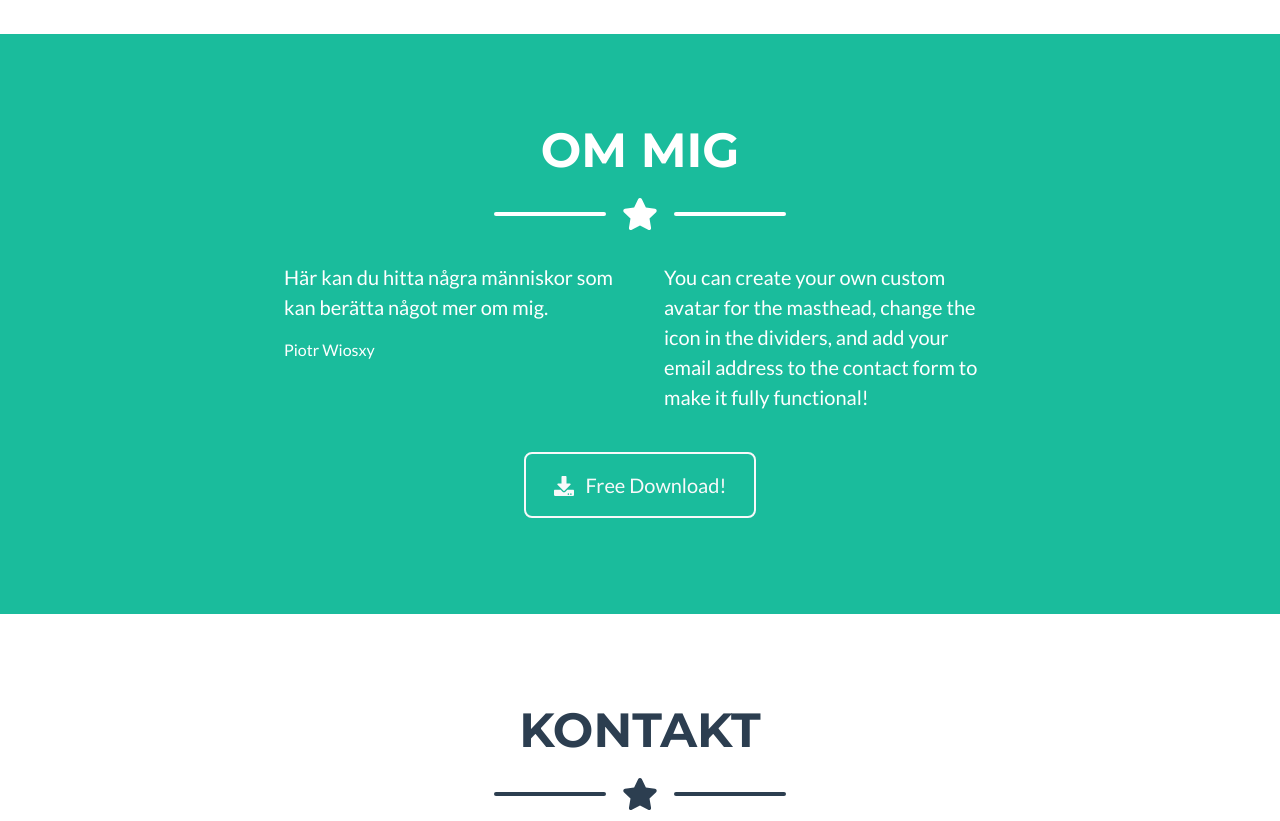
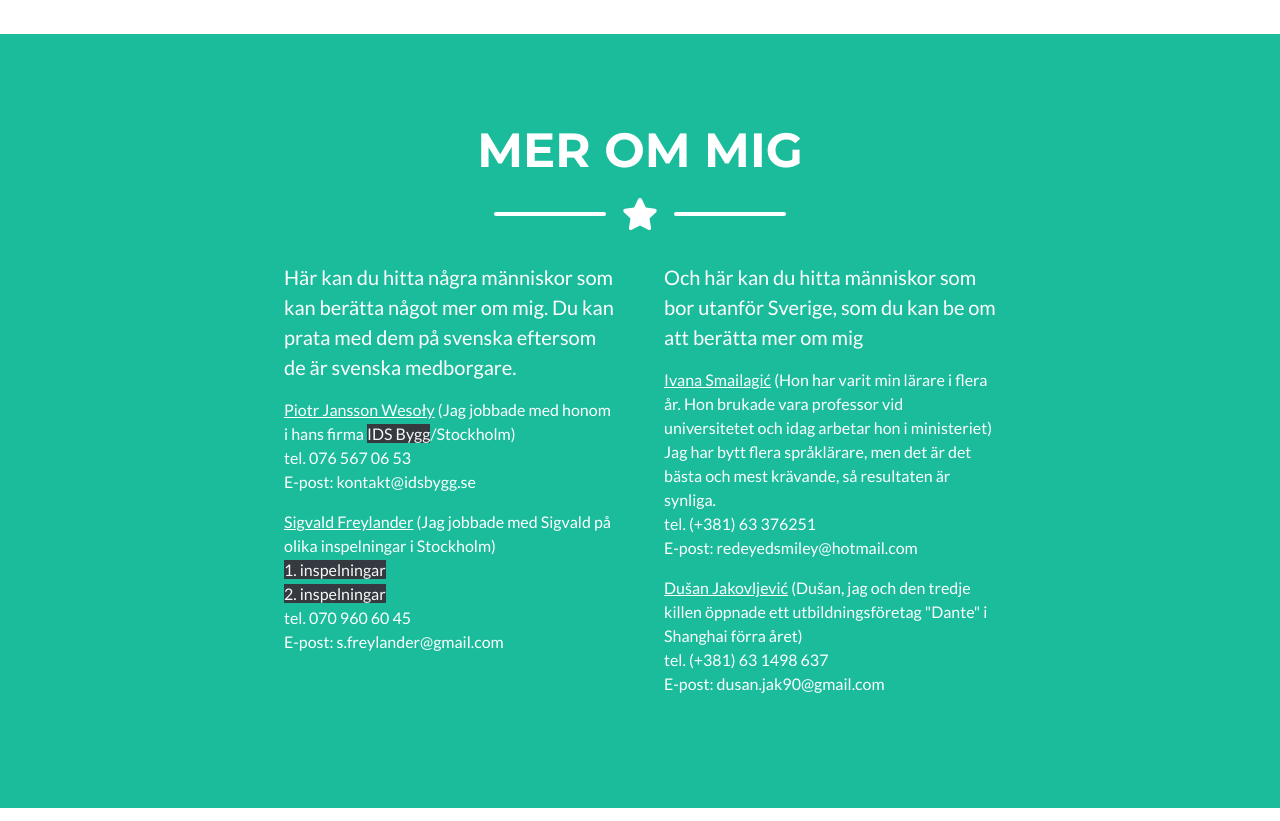
Before and after one commit to pyace1/Alex_webbutvecklare, a plain HTML site: page index.html in a window 1280 px wide. Shown: the part 1600-2421 px from the top of the page. Drawn offline with nearby package versions, Linux system fonts and the light colour scheme.

Commit message:
obrazovanje sekcija

```diff
--- a/index.html
+++ b/index.html
@@ -28,7 +28,7 @@
                 <div class="collapse navbar-collapse" id="navbarResponsive">
                     <ul class="navbar-nav ml-auto">
                         <li class="nav-item mx-0 mx-lg-1"><a class="nav-link py-3 px-0 px-lg-3 rounded js-scroll-trigger" href="#portfolio">Portfolio</a></li>
-                        <li class="nav-item mx-0 mx-lg-1"><a class="nav-link py-3 px-0 px-lg-3 rounded js-scroll-trigger" href="#about">Om mig</a></li>
+                        <li class="nav-item mx-0 mx-lg-1"><a class="nav-link py-3 px-0 px-lg-3 rounded js-scroll-trigger" href="#about">Mer om mig</a></li>
                         <li class="nav-item mx-0 mx-lg-1"><a class="nav-link py-3 px-0 px-lg-3 rounded js-scroll-trigger" href="#contact">Kontakt</a></li>
                     </ul>
                 </div>
@@ -125,7 +125,7 @@
         <section class="page-section bg-primary text-white mb-0" id="about">
             <div class="container">
                 <!-- About Section Heading-->
-                <h2 class="page-section-heading text-center text-uppercase text-white">Om mig</h2>
+                <h2 class="page-section-heading text-center text-uppercase text-white">Mer om mig</h2>
                 <!-- Icon Divider-->
                 <div class="divider-custom divider-light">
                     <div class="divider-custom-line"></div>
@@ -134,18 +134,40 @@
                 </div>
                 <!-- About Section Content-->
                 <div class="row">
-                    <div class="col-lg-4 ml-auto"><p class="lead">Här kan du hitta några människor som kan berätta något mer om mig.</p>
-                        <p>Piotr Wiosxy</p>
+                    <div class="col-lg-4 ml-auto"><p class="lead">Här kan du hitta några människor som kan berätta något mer om mig. Du kan prata med dem på svenska eftersom de är svenska medborgare.</p>
+                        <p><u>Piotr Jansson Wesoły</u> (Jag jobbade med honom i hans firma <a class="text-light bg-dark" href="http://www.idsbygg.se/" target="_blank1">IDS Bygg</a>/Stockholm)<br>
+                                tel. 076 567 06 53<br>
+                                E-post: kontakt@idsbygg.se
+                        </p>
+                        <p><u>Sigvald Freylander</u> (Jag jobbade med Sigvald på olika inspelningar i Stockholm)<br>
+                            <a class="text-light bg-dark" href="assets\inspelningar.pdf" target="_blank1">1. inspelningar</a><br>
+                            <a class="text-light bg-dark" href="assets\inspelningar2.pdf" target="_blank1">2. inspelningar</a><br>
+                                tel. 070 960 60 45<br>
+                                E-post: s.freylander@gmail.com
+                        </p>
+
                     </div>
-                    <div class="col-lg-4 mr-auto"><p class="lead">You can create your own custom avatar for the masthead, change the icon in the dividers, and add your email address to the contact form to make it fully functional!</p></div>
+                    <div class="col-lg-4 mr-auto"><p class="lead">Och här kan du hitta människor som bor utanför Sverige, som du kan be om att berätta mer om mig</p>
+                        <p><u>Ivana Smailagić</u> (Hon har varit min lärare i flera år. Hon brukade vara professor vid universitetet och idag arbetar hon i ministeriet) Jag har bytt flera språklärare, men det är det bästa och mest krävande, så resultaten är synliga.<br>
+                                tel. (+381) 63 376251 <br>
+                                E-post: redeyedsmiley@hotmail.com
+                        </p>
+                        <p><u>Dušan Jakovljević</u> (Dušan, jag och den tredje killen öppnade ett utbildningsföretag "Dante" i Shanghai förra året)<br>
+                                tel. (+381) 63 1498 637 <br>
+                                E-post: dusan.jak90@gmail.com
+                        </p>
+                    </div>
                 </div>
-                <!-- About Section Button-->
+                <!--
+                    About Section Button
                 <div class="text-center mt-4">
                     <a class="btn btn-xl btn-outline-light" href="https://startbootstrap.com/theme/freelancer/">
                         <i class="fas fa-download mr-2"></i>
                         Free Download!
                     </a>
                 </div>
+                -->
+
             </div>
         </section>
         <!-- Contact Section-->
@@ -268,9 +290,15 @@
                                     <!-- Portfolio Modal - Text-->
                                     <p class="mb-5">
                                         <p><u>Mekanisk tekniker (bäst i klassen) 1994-1998</u></p><br>
-                                        <p>Utbildningsoranisationen: "Beograd" gymnasiet (specialiserad för mekanisk linje) i Belgrad</p><br>
+                                        <p>Utbildningsoranisationens namn och typ: "Beograd" gymnasiet (specialiserad för mekanisk linje) i Belgrad<br>
+                                            Nivå inom nationell eller internationell klassificering: Sekundär / eftergymnasial utbildning<br>
+                                            Viktigaste ämnen/yrkesfärdigheter: Matematik, data och informatik, mekaniska materialer, teknisk ritning med beskrivande geometri, mekanik, hållfasthetslära, mekaniska element, processteknik, hydraulik och pneumatik, termodynamik och termiska metoder, automatisering av tillverkning, basfärdigheter i automation och robotteknik, industrianläggningar, allmänna bearbetningsmetoder, grundläggande konstruktion, tekniska förfaranden, kontroll av produkter, byggverktyg och tillbehör...</p>
+
                                         <p><u>Maskiningenjör inom motorfordon (utan slutexamen) 1998-2001</u></p><br>
-                                        <p>Utbildningsoranisationen: Belgrads universitet, Maskintekniska fakulteten</p>
+                                        <p>Utbildningsoranisationens namn och typ: Belgrads universitet, Maskintekniska fakulteten<br>
+                                            Nivå inom nationell eller internationell klassificering: Högre utbildning / Universitetet / Bachelor of Science Engineering (BSc Eng)<br>
+                                            Viktigaste ämnen/yrkesfärdigheter: Matematik, mekanik (statik, kinematik, dynamik), fysik, hållfasthetslära, programmering, mekaniska material, mekaniska element, teknisk ritning, datoriserad grafik...</p>
+
                                         <p><u>Maskiningenjör inom projektering och programmering av numeriska maskiner (CNC) / CAD / CAM</u></p>
 
 
```
Also changed, not shown: 2 other files.
